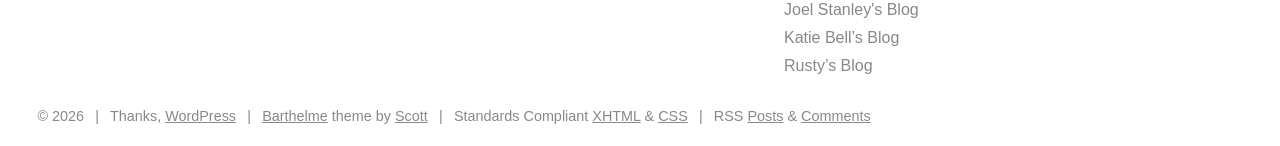
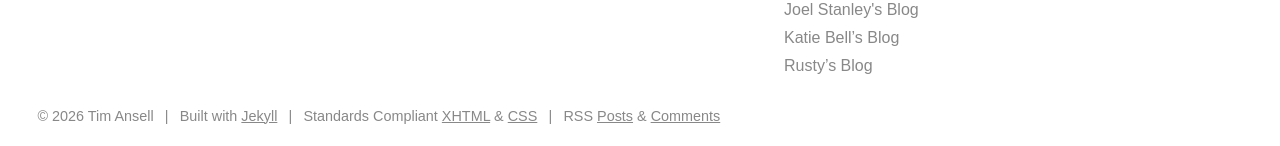
Before and after one commit to mithro/blog.mithis.net, a Jekyll site: the page built from contact.md, in a window 1280 px wide. Shown: the part 2233-2379 px from the top of the page. Built offline with Jekyll 4.4.1, drawn with Linux system fonts in a browser that asks for light colours.

Commit message:
Footer: replace WP credits, drop empty vcard href
Closes #14, #15, #16.

Three obsolete-theme remnants in the footer credit line:
  - "Thanks, WordPress" linking wordpress.org -> replaced with
    "Built with Jekyll" so the credit accurately reflects the
    static-site generator now in use.
  - Barthelme WP-theme designer credit (links to plaintxt.org and
    scottwallick.com) -> removed. The theme is a one-off recreation
    for live-fidelity; the original designer credit is not relevant
    to the Jekyll port.
  - hCard microformat <a class="url fn n" href=""> with empty href
    and empty name spans -> replaced with a plain text "Tim Ansell".
    The original vcard was a theme placeholder that never got
    populated; the empty href was also flagged by accessibility tools.

The W3C XHTML/CSS validator links are also stale (the CSS URL points
at /wp-content/themes/barthelme/style.css which 404s) but are left
in place pending a separate decision.

Co-Authored-By: Claude Opus 4.7 (1M context) <noreply@anthropic.com>

```diff
--- a/_includes/footer.html
+++ b/_includes/footer.html
@@ -1,9 +1,7 @@
 <div id="footer">
-    <span id="copyright">&copy; {{ 'now' | date: '%Y' }} <span class="vcard"><a class="url fn n" href=""><span class="given-name"></span> <span class="family-name"></span></a></span></span>
+    <span id="copyright">&copy; {{ 'now' | date: '%Y' }} Tim Ansell</span>
     <span class="meta-sep">|</span>
-    <span id="generator-link">Thanks, <a href="http://wordpress.org/" title="WordPress" rel="generator">WordPress</a></span>
-    <span class="meta-sep">|</span>
-    <span id="theme-link"><a href="http://www.plaintxt.org/themes/barthelme/" title="Barthelme theme for WordPress" rel="follow designer">Barthelme</a> theme by <span class="vcard"><a class="url fn n" href="http://scottwallick.com/" title="scottwallick.com" rel="follow designer"><span class="given-name">Scott</span><span class="additional-name"> Allan</span><span class="family-name"> Wallick</span></a></span></span><!-- Theme design credit, that's all -->
+    <span id="generator-link">Built with <a href="https://jekyllrb.com/" title="Jekyll" rel="generator">Jekyll</a></span>
     <span class="meta-sep">|</span>
     <span id="web-standards"> Standards Compliant <a href="http://validator.w3.org/check/referer" title="Valid XHTML">XHTML</a> &amp; <a href="http://jigsaw.w3.org/css-validator/validator?profile=css2&amp;warning=2&amp;uri=https://blog.mithis.net/wp-content/themes/barthelme/style.css" title="Valid CSS">CSS</a></span>
     <span class="meta-sep">|</span>
```
